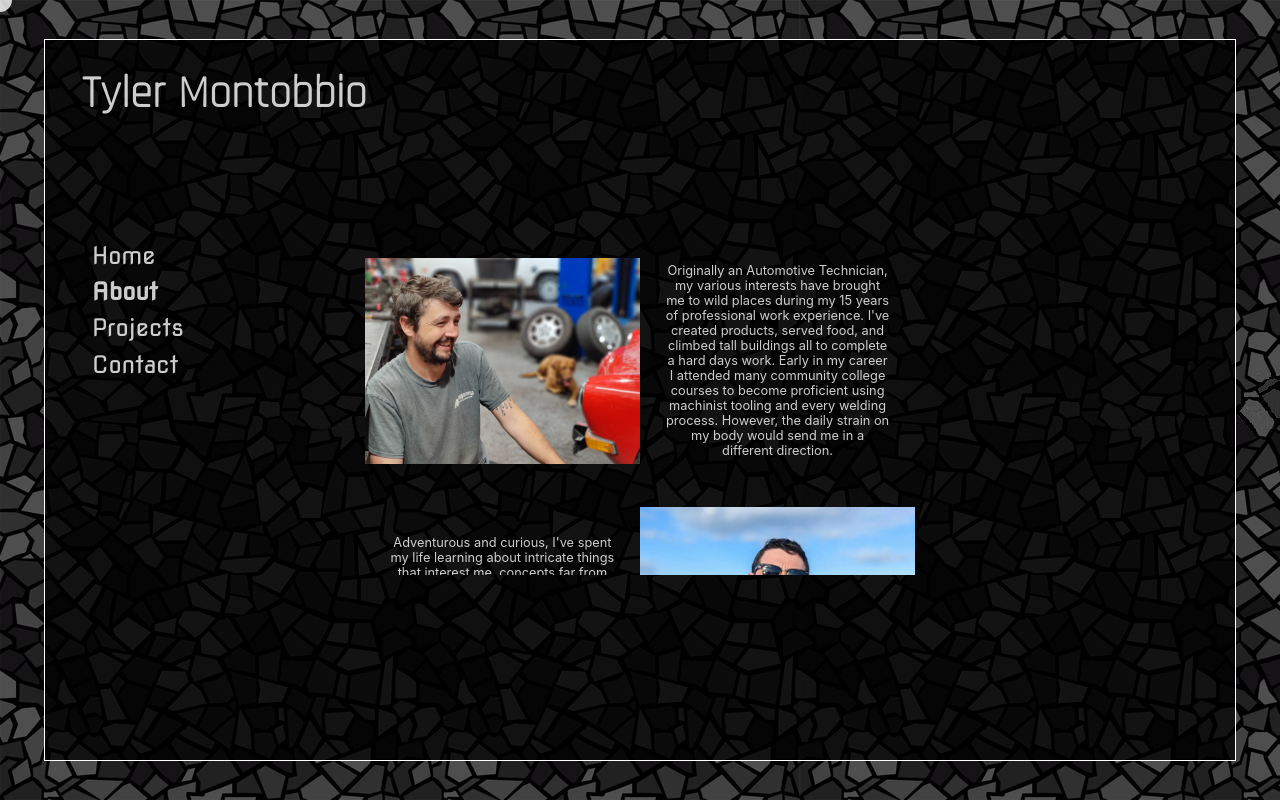
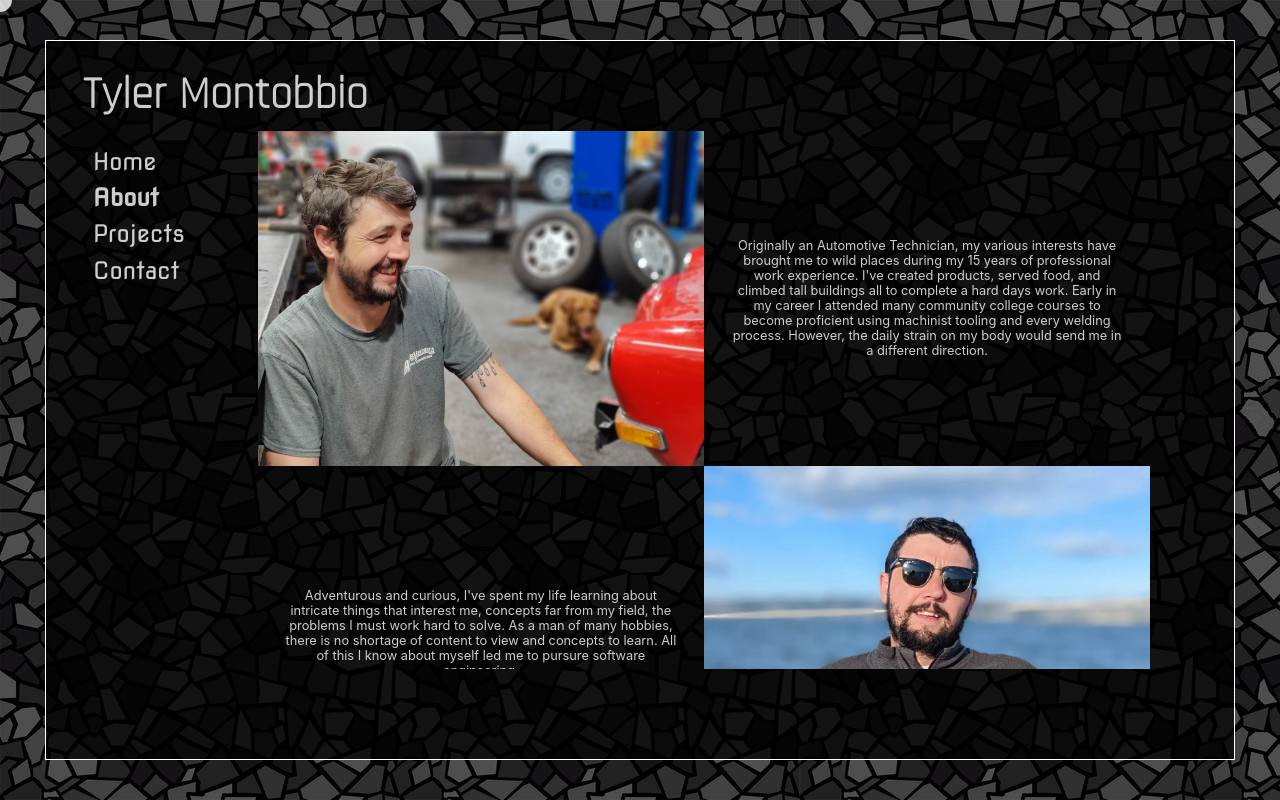
Before and after one commit to tmontobbio/tmontobbio-dev, a React (Create React App) app: page /about in a window 1280 px wide. Built offline with nearby package versions, Linux system fonts and the light colour scheme.

Commit message:
fixed margins

```diff
--- a/package.json
+++ b/package.json
@@ -14,7 +14,9 @@
     "react-dom": "^18.2.0",
     "react-router-dom": "^6.6.1",
     "react-scripts": "5.0.1",
+    "react-scroll": "^1.8.9",
     "sass": "^1.57.1",
+    "smooth-scrollbar": "^8.8.1",
     "sort-by": "^1.2.0",
     "web-vitals": "^2.1.4"
   },
--- a/public/index.html
+++ b/public/index.html
@@ -29,7 +29,7 @@
   <title>tmontobbio.dev</title>
 </head>
 
-<body>
+<body id="my-scrollbar">
   <div id="root"></div>
 </body>
 
--- a/src/App.css
+++ b/src/App.css
@@ -1,14 +1,11 @@
 ::-webkit-scrollbar {
   display: none;
-}
-
-* {
-  cursor: none;
 }
 
 html {
   background-image: url("./components/img/black-geo.jpg");
   color: rgba(255, 255, 255, 0.8);
+  scroll-behavior: smooth !important;
 }
 
 h1 {
@@ -52,6 +49,13 @@ span {
   padding: 2vw;
 }
 
+
+/* CURSOR STUFFS */
+* {
+  cursor: none;
+  box-sizing: border-box;
+}
+
 .cursor {
   background-color: rgba(255, 255, 255, 0.8);
   height: 24px;
@@ -62,6 +66,8 @@ span {
   left: 0;
   pointer-events: none;
 }
+
+/* CURSOR STUFFS */
 
 .nav-sel {
   margin: .9vh;
@@ -149,8 +155,8 @@ span {
   display: grid;
   gap: 10px;
   column-gap: 20px;
-  grid-template-columns: 300px auto 300px;
-  grid-template-rows: 175px auto 175px;
+  grid-template-columns: 15vw auto 5vw;
+  grid-template-rows: 10vh auto 10vh;
 }
 
 #header {
--- a/src/App.js
+++ b/src/App.js
@@ -1,21 +1,26 @@
 import './App.css';
-import { motion } from 'framer-motion'
-import { useEffect, useState } from 'react'
 import Nav from './components/Nav';
 import About from './components/About';
 import Projects from './components/Projects';
 import Contact from './components/Contact';
 import Home from './components/Home';
+import { motion } from 'framer-motion'
+import { useEffect, useState } from 'react'
 import { Routes, Route } from 'react-router-dom';
 
 export default function App() {
 
+  const [cursorVariant, setCursorVariant] = useState('default')
   const [mousePosition, setMousePosition] = useState({
     x: 0,
     y: 0,
   })
-
-  const [cursorVariant, setCursorVariant] = useState('default')
+  const variants = {
+    default: {
+      x: mousePosition.x - 12,
+      y: mousePosition.y - 12
+    }
+  }
 
   useEffect(() => {
     const mouseMove = (e) => {
@@ -24,20 +29,11 @@ export default function App() {
         y: e.clientY
       })
     }
-
     window.addEventListener("mousemove", mouseMove)
-
     return () => {
       window.removeEventListener("mousemove", mouseMove)
     }
   }, [])
-
-  const variants = {
-    default: {
-      x: mousePosition.x - 12,
-      y: mousePosition.y - 12
-    }
-  }
 
   return (
     <div className="App">
@@ -48,15 +44,9 @@ export default function App() {
         <Nav />
         <Routes>
           <Route path="/" element={<Home />} />
-        </Routes>
-        <Routes>
-          <Route path="/about" element={<About />} />
-        </Routes>
-        <Routes>
-          <Route path="/projects" element={<Projects />} />
-        </Routes>
-        <Routes>
-          <Route path="/contact" element={<Contact />} />
+          <Route path="about" element={<About />} />
+          <Route path="projects" element={<Projects />} />
+          <Route path="contact" element={<Contact />} />
         </Routes>
       </div>
       <motion.div
--- a/src/index.js
+++ b/src/index.js
@@ -3,7 +3,6 @@ import ReactDOM from 'react-dom/client';
 import './index.css';
 import App from './App';
 import reportWebVitals from './reportWebVitals';
-
 import { BrowserRouter } from "react-router-dom";
 
 const root = ReactDOM.createRoot(document.getElementById('root'));
@@ -15,7 +14,4 @@ root.render(
   </React.StrictMode>
 );
 
-// If you want to start measuring performance in your app, pass a function
-// to log results (for example: reportWebVitals(console.log))
-// or send to an analytics endpoint. Learn more: https://bit.ly/CRA-vitals
 reportWebVitals();
```
Also changed, not shown: 2 other files (tests, documents, lock files or other folders).
